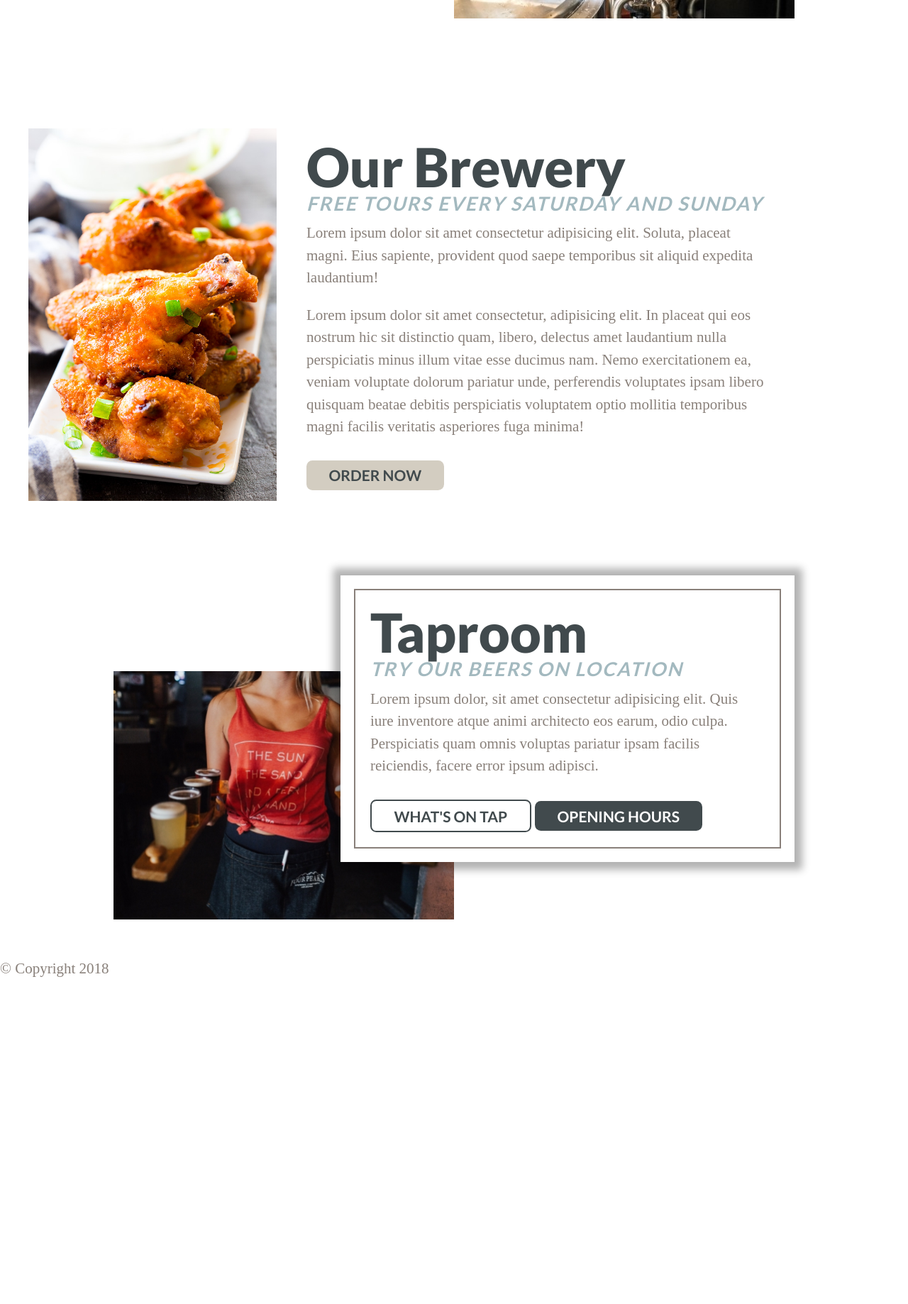
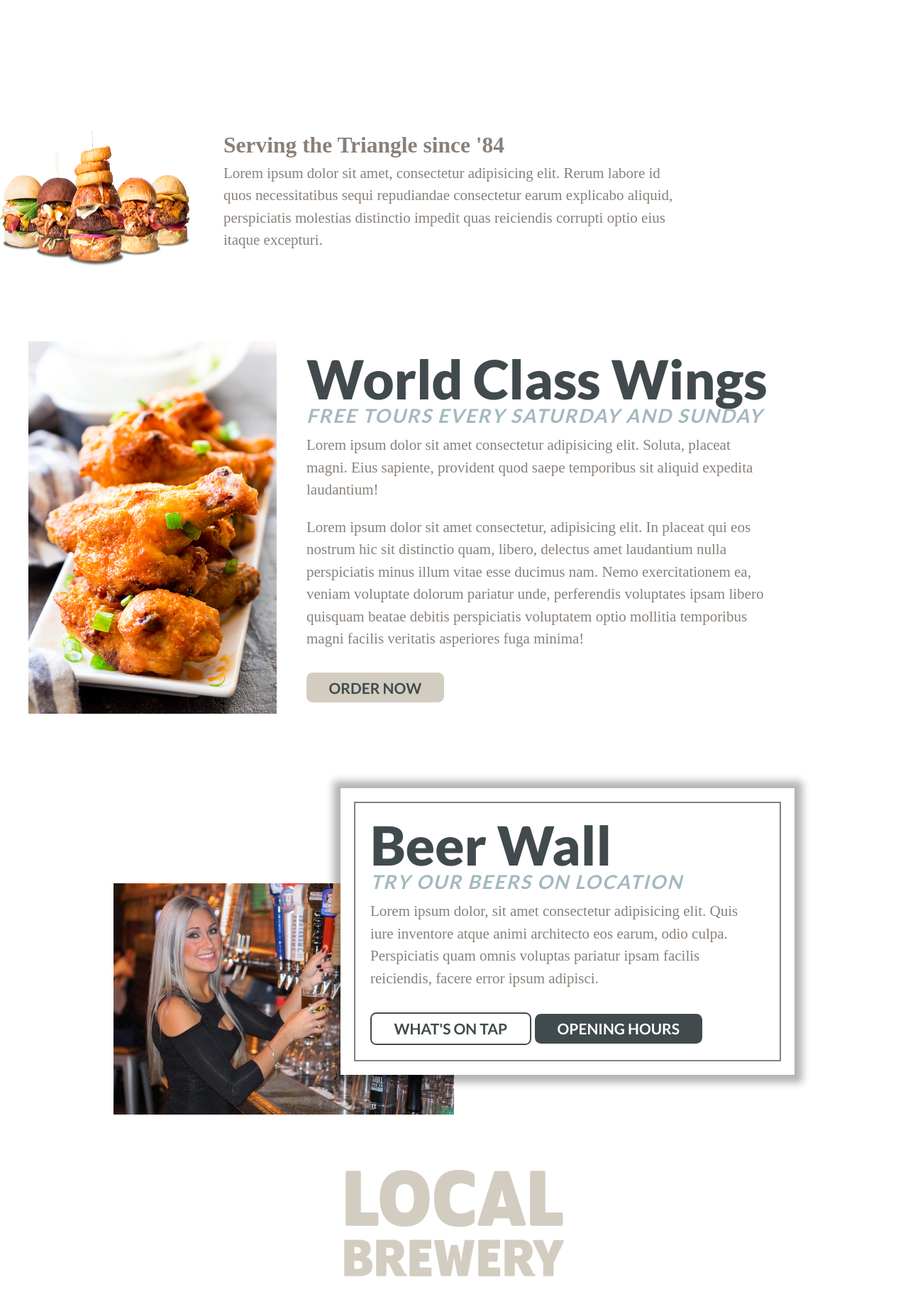
Before and after one commit to Rjordan23/Buffalo-Wings-N-Things, a plain HTML site: page index.html in a window 1280 px wide. Shown: the part 2036-3874 px from the top of the page at 71% size. Before the commit the page ends 3439 px from the top, so only its background shows below. Drawn offline with Linux system fonts and the light colour scheme; a web font is replaced by a local one.

Commit message:
added new section

```diff
--- a/index.html
+++ b/index.html
@@ -11,6 +11,7 @@
 </head>
 <body>
 
+    <!-- Nav -->
     <nav>
         <ul>
             <li><a href="#beers">Our Beers</a></li>
@@ -20,6 +21,7 @@
         </ul>
     </nav>
 
+    <!-- Section: Main / Hero -->
     <section class="section section--intro">
         <svg class="logo logo--white"><svg id="logo" xmlns="http://www.w3.org/2000/svg" viewBox="0 0 174.1 84.4">
             <title>logo</title>
@@ -43,6 +45,7 @@
         <p class="intro__text">Lorem ipsum, dolor sit amet consectetur adipisicing elit. Sapiente velit quae est quas quidem repudiandae recusandae optio aspernatur saepe doloribus perspiciatis placeat aperiam modi blanditiis animi ipsam, libero, ipsum illum. Lorem ipsum dolor sit amet consectetur adipisicing elit. Rerum sapiente laboriosam incidunt. Ad quisquam illo voluptate, iste odio consectetur porro ex. Veritatis reiciendis alias id, dolorem amet eum voluptatem aliquid.</p>
     </section>
 
+    <!-- Section: Beer Slider -->
     <section class="section section--beer">
         <h2 class="section__title">The Beer</h2>
         <p class="section__subtitle">Some of what we offer</p>
@@ -110,6 +113,7 @@
         </div>
     </section>
 
+    <!-- Section" Mission -->
     <section class="section section--card section--mission">
         <div class="card card--start card--dark back">
             <h2 class="section__title">Our Mission</h2>
@@ -117,13 +121,25 @@
             <p>Lorem ipsum dolor, sit amet consectetur adipisicing elit. Quis iure inventore atque animi architecto eos earum, odio culpa. Perspiciatis quam omnis voluptas pariatur ipsam facilis reiciendis, facere error ipsum adipisci.</p>
             <a href="#" class="btn btn--light">Find out more</a>
         </div>
-        <img class="front card__image card__image--end" src="images/mission.jpg" alt="man smiling while at work">
+        <img class="front card__image card__image--end" src="images/sportsbar.jpg" alt="man smiling while at work">
     </section>
 
+    <!--Section: About Us -->
+    <section class="section section--about">
+        <div class="container">
+            <img src="images/sliders.png" alt="">
+        </div>
+        <div>
+            <h1>Serving the Triangle since '84</h1>
+            <p>Lorem ipsum dolor sit amet, consectetur adipisicing elit. Rerum labore id quos necessitatibus sequi repudiandae consectetur earum explicabo aliquid, perspiciatis molestias distinctio impedit quas reiciendis corrupti optio eius itaque excepturi.</p>
+        </div>
+    </section>
+
+    <!-- Section: Famous Wings -->
     <section class="section section--wings">
         <img class="section--wings__image" src="images/buffalo-wings-5.jpg" alt="buffalo wings on a plate">
         <div class="section--wings__text-box">
-            <h2 class="section__title">Our Brewery</h2>
+            <h2 class="section__title">World Class Wings</h2>
             <p class="section__subtitle">Free tours every Saturday and Sunday</p>
             <p>Lorem ipsum dolor sit amet consectetur adipisicing elit. Soluta, placeat magni. Eius sapiente, provident quod saepe temporibus sit aliquid expedita laudantium!</p>
             <p>Lorem ipsum dolor sit amet consectetur, adipisicing elit. In placeat qui eos nostrum hic sit distinctio quam, libero, delectus amet laudantium nulla perspiciatis minus illum vitae esse ducimus nam. Nemo exercitationem ea, veniam voluptate dolorum pariatur unde, perferendis voluptates ipsam libero quisquam beatae debitis perspiciatis voluptatem optio mollitia temporibus magni facilis veritatis asperiores fuga minima!</p>
@@ -131,19 +147,49 @@
         </div>
     </section>
 
+    <!-- Section: Menu -->
+    <!-- <section class="section section--menu">
+        <div>
+            <h1>Menu</h1>
+        </div>
+        <div class="container">
+
+        </div>
+    </section> -->
+
+    <!-- Section: Beer Wall -->
     <section class="section section--card section--taproom">
         <div class="card card--light card--end">
-            <h2 class="section__title">Taproom</h2>
+            <h2 class="section__title">Beer Wall</h2>
             <p class="section__subtitle">Try our beers on location</p>
             <p>Lorem ipsum dolor, sit amet consectetur adipisicing elit. Quis iure inventore atque animi architecto eos earum, odio culpa. Perspiciatis quam omnis voluptas pariatur ipsam facilis reiciendis, facere error ipsum adipisci.</p>
             <a href="#" class="btn btn--outline">What's on tap</a>
             <a href="#" class="btn btn--dark">Opening Hours</a>
         </div>
-        <img src="images/taproom.jpg" alt="man smiling while at work" class="card__image card__image--start">
+        <img src="images/1421e51e038f1c99c68777d4a917f471.jpg" alt="man smiling while at work" class="card__image card__image--start">
     </section>
 
+    <!-- Footer -->
     <footer>
-        <!-- <svg class="logo logo--light"><svg id="logo" xmlns="http://www.w3.org/2000/svg" viewBox="0 0 174.1 84.4"> -->
+        <svg class="logo logo--light"><svg id="logo" xmlns="http://www.w3.org/2000/svg" viewBox="0 0 174.1 84.4">
+                <title>logo</title>
+                <g style="isolation: isolate">
+                  <path d="M3.4,50.7V9.7A1.26,1.26,0,0,1,4.7,8.4h9.5a1.26,1.26,0,0,1,1.3,1.3V41.4H28.1a1.26,1.26,0,0,1,1.3,1.3v8A1.26,1.26,0,0,1,28.1,52H4.7A1.21,1.21,0,0,1,3.4,50.7Z" transform="translate(-2.3 -7.7)" fill="#fff"/>
+                  <path d="M30.5,30.2C30.5,13,40.2,7.8,50.2,7.8S70,13,70,30.2,60.3,52.7,50.3,52.7,30.5,47.4,30.5,30.2Zm27.1,0c0-9.5-3.5-11.3-7.3-11.3S43,20.7,43,30.2s3.5,11.4,7.3,11.4S57.6,39.7,57.6,30.2Z" transform="translate(-2.3 -7.7)" fill="#fff"/>
+                  <path d="M73.6,30.2c0-18.7,9.7-22.5,20.1-22.5,5.4,0,9,1.4,10.3,2.3,1,.7,1.7,1.4,1.7,2.3V20a1.24,1.24,0,0,1-1.3,1.4,4.25,4.25,0,0,1-1.8-.8,14.7,14.7,0,0,0-7.7-2.2c-6,0-9,3.3-9,12s3.1,11.9,9,11.9a15.7,15.7,0,0,0,7.7-2.2,4.25,4.25,0,0,1,1.8-.8,1.24,1.24,0,0,1,1.3,1.4v7.6c0,1-.7,1.6-1.7,2.3-1.4,1-4.9,2.3-10.3,2.3C83.3,52.7,73.6,48.9,73.6,30.2Z" transform="translate(-2.3 -7.7)" fill="#fff"/>
+                  <path d="M119.9,50.8a1.46,1.46,0,0,1-1.6,1.2h-9a1.16,1.16,0,0,1-1.2-1.2,9.38,9.38,0,0,1,.7-2.7L121.1,9.7c.3-1,.7-1.2,1.5-1.2h9.2a1.46,1.46,0,0,1,1.5,1.2l12.3,38.4a9.38,9.38,0,0,1,.7,2.7,1.16,1.16,0,0,1-1.2,1.2h-9a1.52,1.52,0,0,1-1.6-1.2l-1.3-4.7H121.1Zm9.8-17.7c-.4-1.4-2-7.5-2-8.2s-.1-.8-.4-.8-.4.2-.4.8-1.6,6.8-2,8.2L123.8,37h6.9Z" transform="translate(-2.3 -7.7)" fill="#fff"/>
+                  <path d="M149.7,50.7V9.7A1.26,1.26,0,0,1,151,8.4h9.5a1.26,1.26,0,0,1,1.3,1.3V41.4h12.6a1.26,1.26,0,0,1,1.3,1.3v8a1.26,1.26,0,0,1-1.3,1.3H151A1.26,1.26,0,0,1,149.7,50.7Z" transform="translate(-2.3 -7.7)" fill="#fff"/>
+                </g>
+                <g style="isolation: isolate">
+                  <path d="M2.3,91.1V64a.9.9,0,0,1,.9-.9H14.9c5.7,0,8.4,2.9,8.4,7.3a6.59,6.59,0,0,1-3.7,6.1c3.3,1.4,5.1,3.6,5.1,7.2,0,5-3.2,8.2-9.2,8.2H3.1C2.6,92,2.3,91.6,2.3,91.1ZM12.6,74c1.8,0,2.9-.4,2.9-2.7,0-1.9-1.4-2.4-3.4-2.4H10.3v5h2.3Zm.6,12.2c2.3,0,3.5-.7,3.5-3.3,0-2.2-1.3-3.1-3.5-3.1H10.3v6.4Z" transform="translate(-2.3 -7.7)" fill="#fff"/>
+                  <path d="M47.5,84l2.8,5.4a1.72,1.72,0,0,0,1.2,1,.7.7,0,0,1,.6.8.74.74,0,0,1-.8.8H44.6c-1.9,0-2.4-1-3.4-3l-3.3-6.6a1.38,1.38,0,0,0-1.3-.9h-.9v9.6a.9.9,0,0,1-.9.9H28.5a.9.9,0,0,1-.9-.9V64a.9.9,0,0,1,.9-.9H41.4c5,0,8.4,3.9,8.4,9.2,0,4.3-2.3,7.3-5.5,8.1C45.8,81.1,46.4,82.1,47.5,84ZM35.7,75.7h2.6c2.3,0,3.5-.9,3.5-3.1s-1.2-3.1-3.5-3.1H35.6v6.2Z" transform="translate(-2.3 -7.7)" fill="#fff"/>
+                  <path d="M54.1,91.1V64a.9.9,0,0,1,.9-.9H70.5a.9.9,0,0,1,.9.9v5.3a.9.9,0,0,1-.9.9H62.1v3.2h6.5a.9.9,0,0,1,.9.9v5.3a.9.9,0,0,1-.9.9H62.1V85h8.5a.9.9,0,0,1,.9.9v5.3a.9.9,0,0,1-.9.9H55A1.06,1.06,0,0,1,54.1,91.1Z" transform="translate(-2.3 -7.7)" fill="#fff"/>
+                  <path d="M92.4,68l1.9,8.4a18.06,18.06,0,0,1,.5,3.2c0,.4,0,.5.2.5s.2-.1.2-.5.3-2,.4-3.2L97.7,64a.89.89,0,0,1,1-.8h6a.86.86,0,0,1,.8.8,11.27,11.27,0,0,1-.3,1.8l-4.9,25.4a.88.88,0,0,1-.9.8H93a.88.88,0,0,1-.9-.8l-1.7-8.5c-.3-1.4-.7-4.3-.7-4.7s0-.5-.2-.5-.2.1-.2.5-.5,3.3-.7,4.7L87,91.2a.88.88,0,0,1-.9.8H79.7a.88.88,0,0,1-.9-.8L73.9,65.8a11.27,11.27,0,0,1-.3-1.8.86.86,0,0,1,.8-.8h6a.89.89,0,0,1,1,.8l2.1,12.4c.2,1.3.5,2.7.5,3.2s0,.5.2.5.2-.1.2-.5a19.5,19.5,0,0,1,.5-3.2L86.8,68a1,1,0,0,1,1-.8h3.6A.89.89,0,0,1,92.4,68Z" transform="translate(-2.3 -7.7)" fill="#fff"/>
+                  <path d="M108.6,91.1V64a.9.9,0,0,1,.9-.9H125a.9.9,0,0,1,.9.9v5.3a.9.9,0,0,1-.9.9h-8.4v3.2h6.5a.9.9,0,0,1,.9.9v5.3a.9.9,0,0,1-.9.9h-6.5V85h8.5a.9.9,0,0,1,.9.9v5.3a.9.9,0,0,1-.9.9H109.4A1.08,1.08,0,0,1,108.6,91.1Z" transform="translate(-2.3 -7.7)" fill="#fff"/>
+                  <path d="M149.4,84l2.8,5.4a1.72,1.72,0,0,0,1.2,1,.7.7,0,0,1,.6.8.74.74,0,0,1-.8.8h-6.7c-1.9,0-2.4-1-3.4-3l-3.3-6.6a1.38,1.38,0,0,0-1.3-.9h-.9v9.6a.9.9,0,0,1-.9.9h-6.3a.9.9,0,0,1-.9-.9V64a.9.9,0,0,1,.9-.9h12.9c5,0,8.4,3.9,8.4,9.2,0,4.3-2.3,7.3-5.5,8.1C147.7,81.1,148.3,82.1,149.4,84Zm-11.8-8.3h2.6c2.3,0,3.5-.9,3.5-3.1s-1.2-3.1-3.5-3.1h-2.7v6.2Z" transform="translate(-2.3 -7.7)" fill="#fff"/>
+                  <path d="M160.1,91.1V81.6l-7.6-16A3.68,3.68,0,0,1,152,64a.79.79,0,0,1,.8-.8h6.1a1.21,1.21,0,0,1,1.3.8l2.4,5.9a28.53,28.53,0,0,1,1.3,3.6c0,.4.1.5.3.5s.3-.1.3-.5a20.49,20.49,0,0,1,1.3-3.6l2.4-5.9c.2-.6.6-.8,1.3-.8h6.1a.79.79,0,0,1,.8.8,3.68,3.68,0,0,1-.5,1.6l-7.6,16v9.5a.9.9,0,0,1-.9.9h-6.3A.87.87,0,0,1,160.1,91.1Z" transform="translate(-2.3 -7.7)" fill="#fff"/>
+                </g>
+        </svg></svg>
         <p>&copy; Copyright 2018</p>
     </footer>
 
--- a/scss/layout/_general.scss
+++ b/scss/layout/_general.scss
@@ -5,6 +5,10 @@
 img {
     max-width: 100%;
     height: auto;
+}
+
+.logo--light * {
+    fill: $clr-brown-light;
 }
 
 .section {
--- a/scss/layout/_wings.scss
+++ /dev/null
@@ -1,15 +0,0 @@
-.section--wings {
-  padding-left: 40px;
-  grid: auto-flow / minmax(350px, 2fr) minmax(300px, 650px) 1fr;
-  grid-column-gap: 2em;
-
-  &__image {
-    grid-column: 1 / 2;
-    margin-left: auto;
-  }
-
-  &__text-box {
-    grid-column: 2 / 3;
-    align-self: center;
-  }
-}
--- a/scss/layout/footer.scss
+++ b/scss/layout/footer.scss
@@ -0,0 +1,10 @@
+footer {
+  text-align: center;
+  color: $clr-brown-light;
+
+  p {
+    font-family: $ff-title;
+    line-height: 1;
+    margin: 0;
+  }
+}
--- a/scss/main.scss
+++ b/scss/main.scss
@@ -10,6 +10,7 @@
 @import 'layout/beer';
 @import 'layout/wings';
 @import 'layout/footer';
+@import 'layout/about';
 
 
 @import 'components/cards';
```
Also changed, not shown: images/1421e51e038f1c99c68777d4a917f471.jpg (added), images/mission.jpg (deleted), images/sliders.png (added), images/sportsbar.jpg (added), scss/layout/about.scss (added), scss/main.css, 1 other file.
